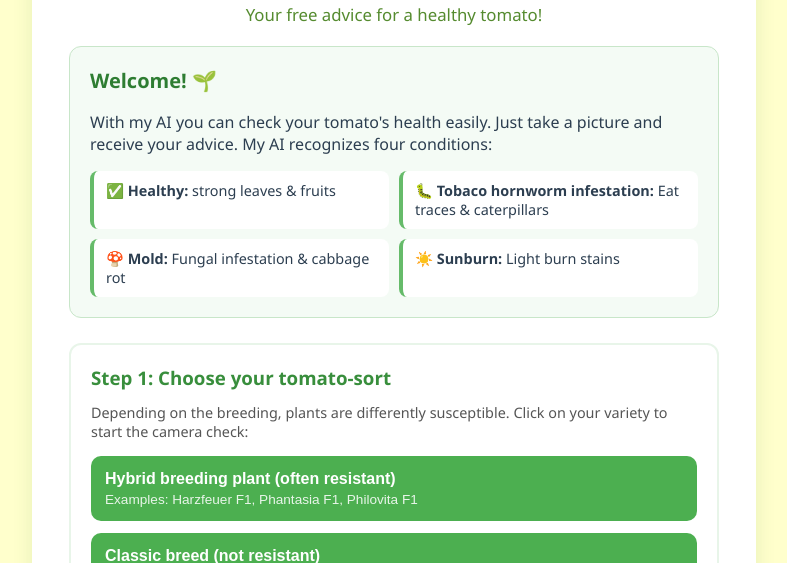
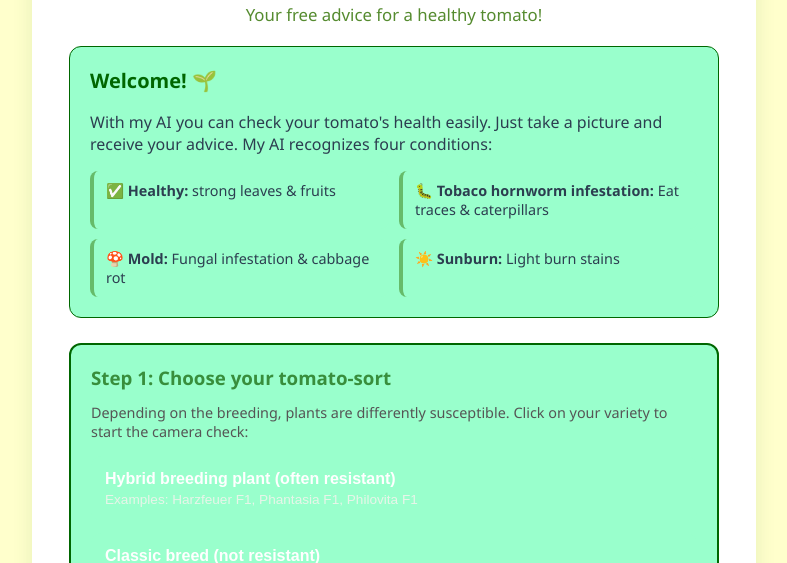
Before and after one commit to Emma061112/JugendForscht, a plain HTML site: page index.html in a window 1280 px wide. Shown: the part 237-800 px from the top of the page, without its empty margins (246-1033 px from the left). Drawn offline with Linux system fonts and the light colour scheme.

Commit message:
Update styles for info-section and buttons

```diff
--- a/index.html
+++ b/index.html
@@ -40,14 +40,14 @@
         }
 
         .info-section {
-            background-color: #f4fbf5;
-            border: 1px solid #c8e6c9;
+            background-color: #99FFCC;
+            border: 1px solid #006600;
             border-radius: 12px;
             padding: 20px;
             margin-bottom: 25px;
         }
         .info-section h2 {
-            color: #2e7d32;
+            color: #006600;
             margin-top: 0;
             font-size: 1.25em;
         }
@@ -58,7 +58,7 @@
             margin-top: 15px;
         }
         .info-card {
-            background: #ffffff;
+            background: #99FFCC;
             padding: 10px 12px;
             border-radius: 8px;
             border-left: 4px solid #66bb6a;
@@ -67,8 +67,8 @@
 
         .step {
             padding: 20px;
-            background-color: #ffffff;
-            border: 2px solid #e8f5e9;
+            background-color: #99FFCC;
+            border: 2px solid #006600;
             border-radius: 12px;
         }
         h3 {
@@ -80,7 +80,7 @@
             width: 100%;
             padding: 14px;
             margin: 12px 0;
-            background-color: #4caf50;
+            background-color: #99FFCC;
             color: white;
             border: none;
             border-radius: 10px;
@@ -90,7 +90,7 @@
             transition: transform 0.1s, background-color 0.2s;
         }
         button:hover {
-            background-color: #388e3c;
+            background-color: #CC3300;
             transform: translateY(-2px);
         }
         .example {
@@ -106,8 +106,8 @@
         .tm-box {
             margin-top: 15px;
             padding: 25px;
-            background-color: #f1f8e9;
-            border: 2px dashed #4caf50;
+            background-color: #99FFCC;
+            border: 2px dashed #006600;
             border-radius: 12px;
             text-align: center;
         }
```
